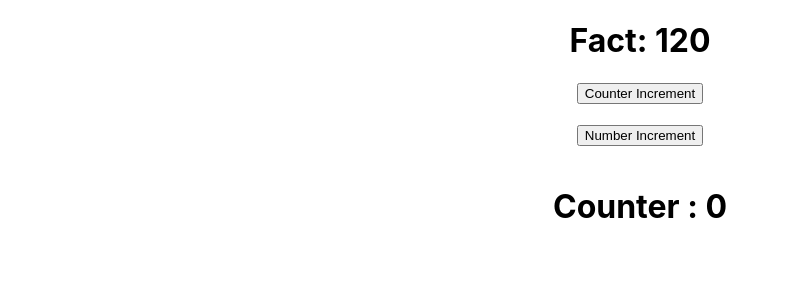
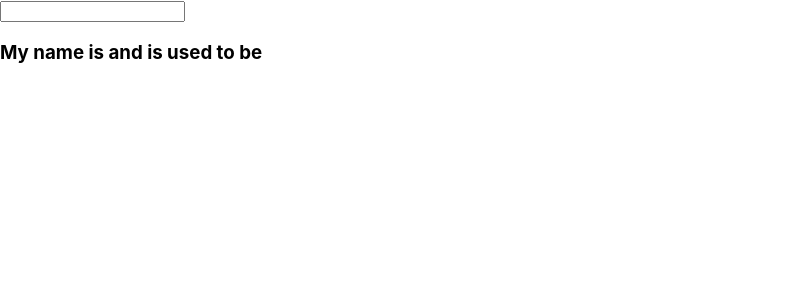
Before and after one commit to phanindravarma412/react-hooks, a React (Create React App) app: page / in a window 1280 px wide. Shown: the top 300 px of the page, without its empty margins (0-789 px from the left). Built offline with nearby package versions, Linux system fonts and the light colour scheme.

Commit message:
learned useref hook

```diff
--- a/src/App.js
+++ b/src/App.js
@@ -1,12 +1,13 @@
 import React, { Fragment } from "react";
 
 import "./App.css";
-import UseMemoIncrement from "./components/UseMemo/UseMemoIncrement";
+import UseRefPreviousInput from "./components/UseRef/UseRefPreviousInput";
+
 
 function App() {
   return (
     <Fragment>
-      <UseMemoIncrement />
+      <UseRefPreviousInput />
     </Fragment>
   );
 }
--- /dev/null
+++ b/src/components/UseRef/UseRefPreviousInput.js
@@ -0,0 +1,23 @@
+import React, { useEffect, useState, useRef } from "react";
+
+const UseRefPreviousInput = () => {
+  const [name, setName] = useState("");
+  const prevName = useRef("");
+
+  useEffect(() => {
+    console.log(`name was ${name}`);
+    prevName.current = name;
+    console.log(`prevName was ${prevName.current}`);
+  }, [name]);
+
+  return (
+    <React.Fragment>
+      <input value={name} onChange={(e) => setName(e.target.value)} />
+      <h3>
+        My name is {name} and is used to be {prevName.current}
+      </h3>
+    </React.Fragment>
+  );
+};
+
+export default UseRefPreviousInput;
```
Also changed, not shown: src/components/UseRef/UseRefInput.js (added, +29 -0 lines).
